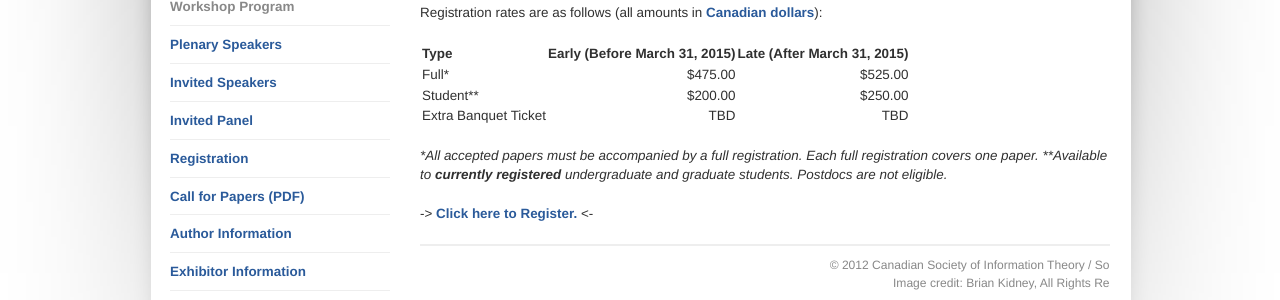
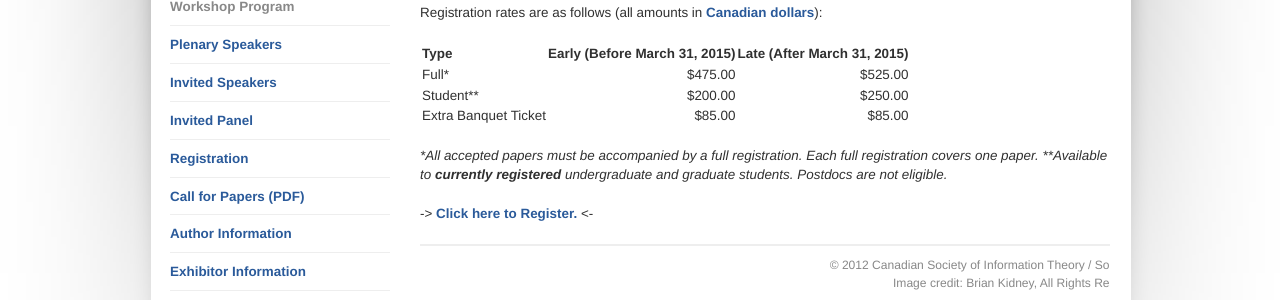
Before and after one commit to bkidney/CWIT2015, a Jekyll site: the page built from registration.md, in a window 1280 px wide. Shown: the part 446-746 px from the top of the page. Built offline with Jekyll 4.4.1, drawn with Linux system fonts in a browser that asks for light colours.

Commit message:
Adds extra banquet ticket price.

```diff
--- a/registration.md
+++ b/registration.md
@@ -11,7 +11,7 @@ Registration rates are as follows \(all amounts in [Canadian dollars](http://www
 |:---------------------+--------------:+----------------------------:|
 | Full\*               | $475.00       | $525.00                     |
 | Student\*\*          | $200.00       | $250.00                     |
-| Extra Banquet Ticket | TBD           | TBD                         |
+| Extra Banquet Ticket | $85.00        | $85.00                      |
 |----------------------|---------------|-----------------------------|
 
 <br>
```
